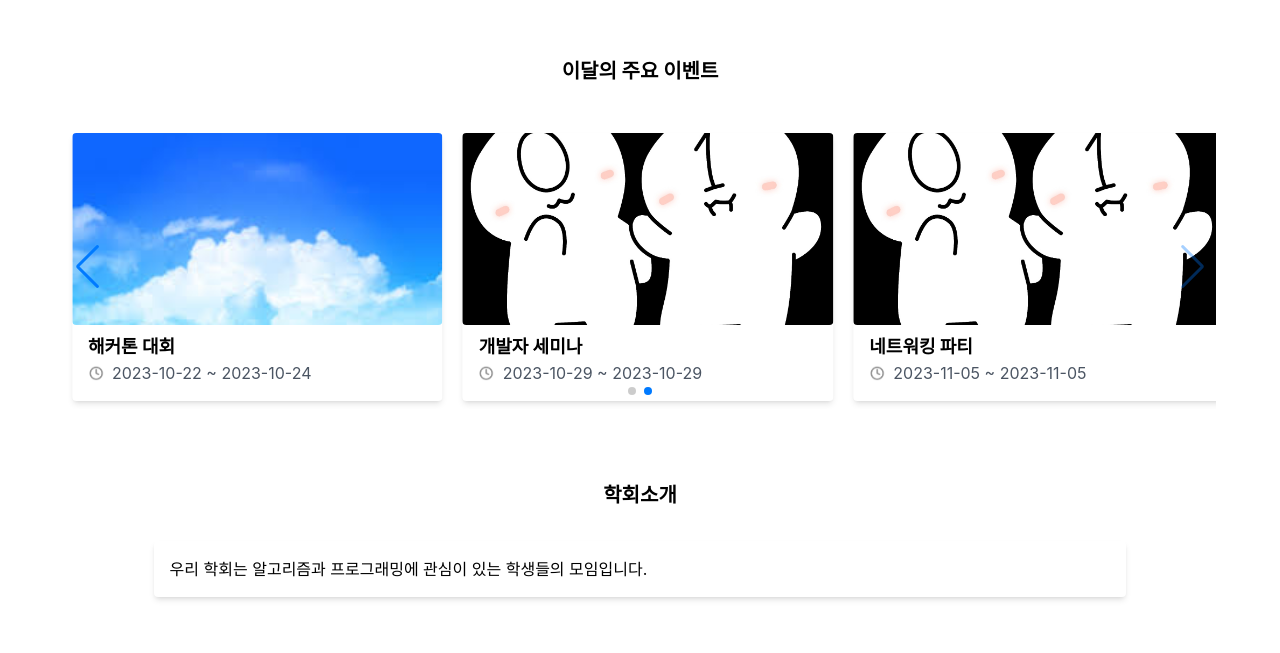
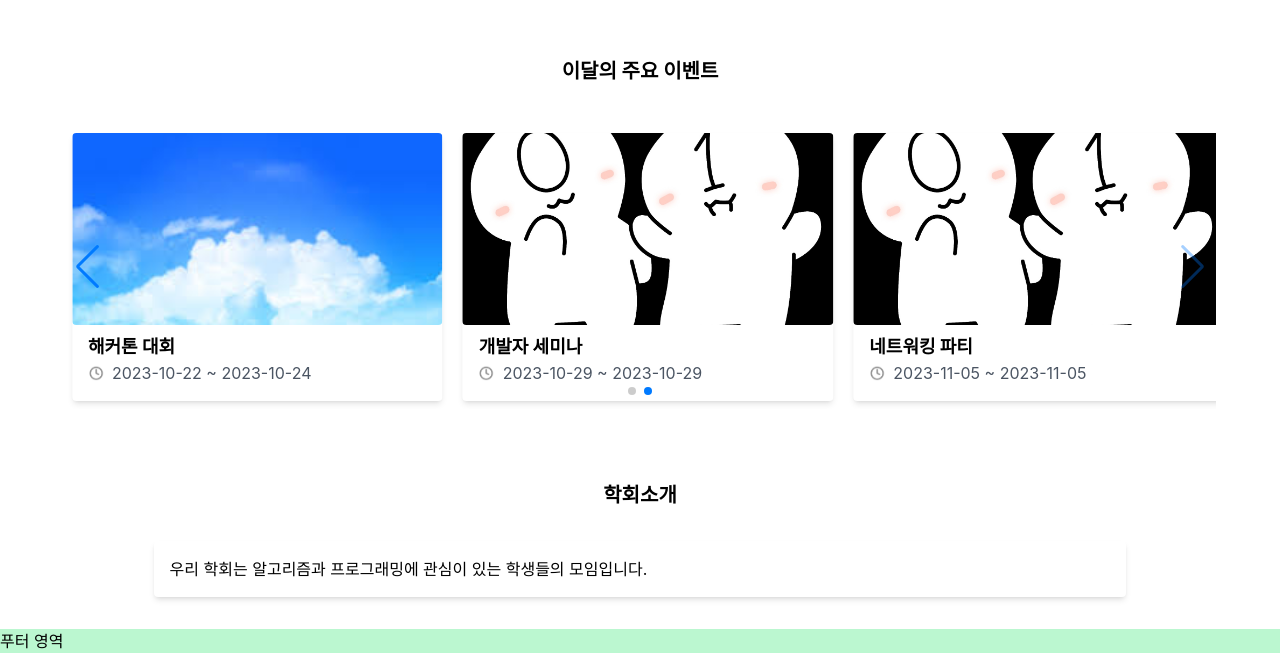
Before and after one commit to ZERONE-HOMEPAGE/client, a React (Vite) app: page / in a window 1280 px wide. Shown: the part 839-1492 px from the top of the page. Before the commit the page ends 1468 px from the top, so only its background shows below. Built offline with nearby package versions, Linux system fonts and the light colour scheme; a web font is replaced by a local one.

Commit message:
feat: 푸터 영역 임시 추가

```diff
--- /dev/null
+++ b/src/components/layout/Footer.tsx
@@ -0,0 +1,7 @@
+export default function Footer() {
+  return (
+    <footer>
+      <div className="bg-green-200 z-50"> 푸터 영역 </div>
+    </footer>
+  );
+}
--- a/src/pages/MainPage.tsx
+++ b/src/pages/MainPage.tsx
@@ -1,4 +1,5 @@
 import Header from '@/components/layout/Header';
+import Footer from '@/components/layout/Footer';
 import ClubIntro from '@/components/sections/MainPage/ClubIntro';
 import Event from '@/components/sections/MainPage/Event';
 import Hero from '@/components/sections/MainPage/Hero';
@@ -14,6 +15,7 @@ export default function MainPage() {
         <Event />
         <ClubIntro />
       </div>
+      <Footer />
     </div>
   );
 }
--- a/src/pages/StudyPage.tsx
+++ b/src/pages/StudyPage.tsx
@@ -1,9 +1,11 @@
 import Header from '@/components/layout/Header';
+import Footer from '@/components/layout/Footer';
 export default function StudyPage() {
   return (
     <>
       <Header />
       <h1>스터디 페이지</h1>
+      <Footer />
     </>
   );
 }
```
